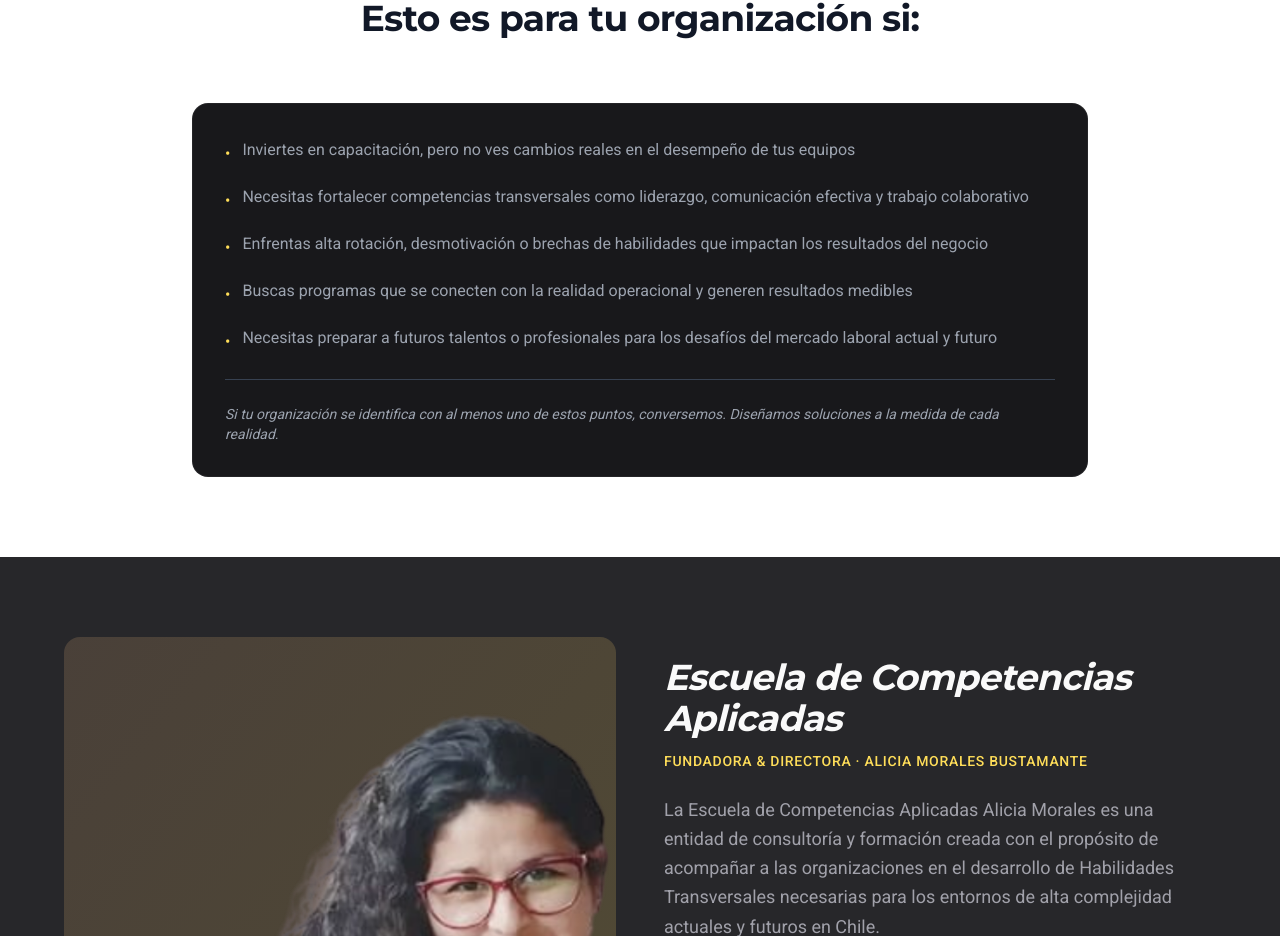
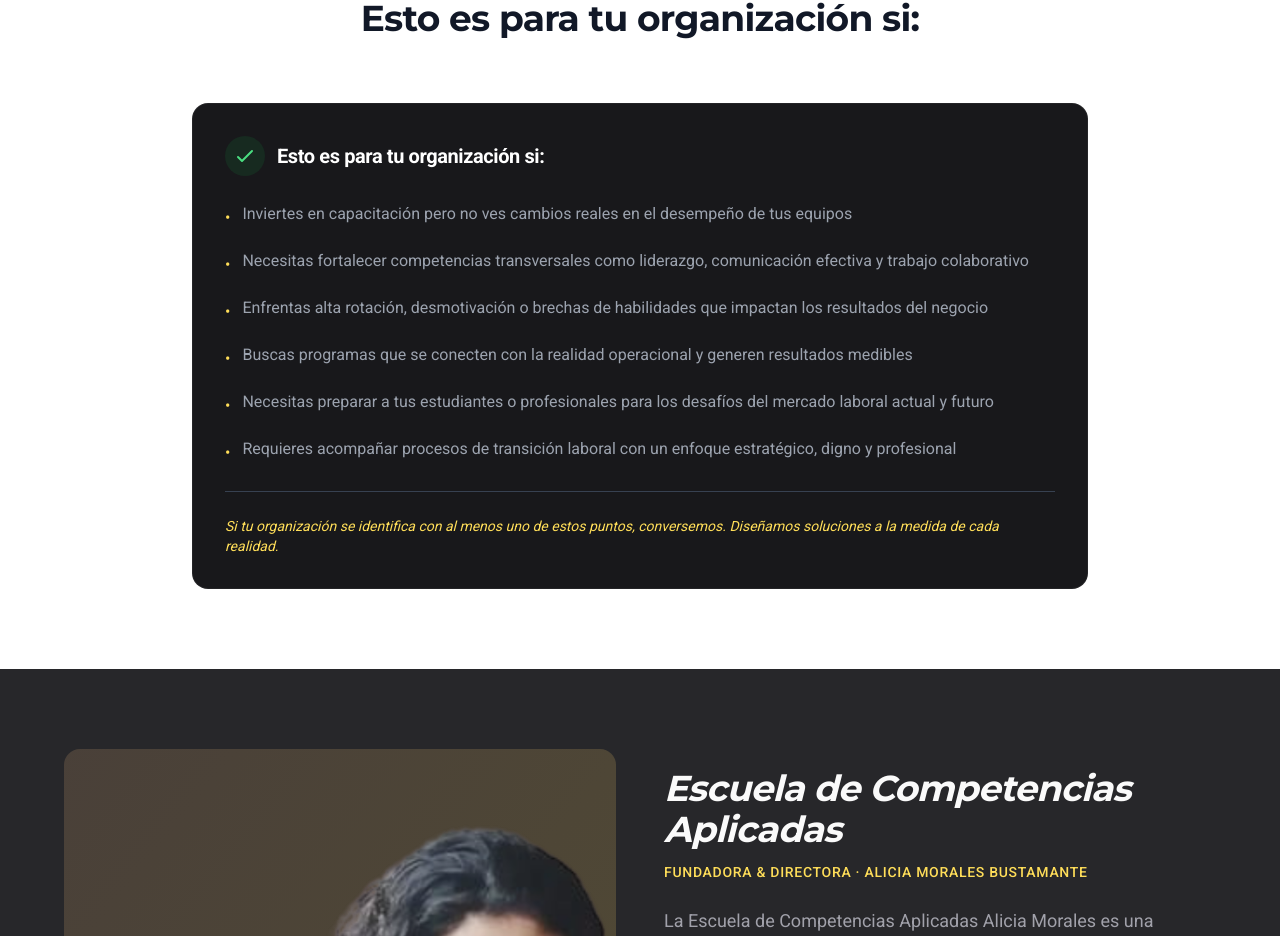
Before and after one commit to mauro6287-blip/alicia-morales-coach, a Next.js app: page / in a window 1280 px wide. Shown: the part 6326-7262 px from the top of the page. Built offline with nearby package versions, Linux system fonts and the light colour scheme.

Commit message:
Update ParaQuienEs card with organization-focused content and header
Co-Authored-By: Claude Opus 4.6 <noreply@anthropic.com>

```diff
--- a/sections/ParaQuienEs.tsx
+++ b/sections/ParaQuienEs.tsx
@@ -3,11 +3,12 @@
 import ScrollReveal from "@/components/ScrollReveal";
 
 const perfilIdeal = [
-    "Inviertes en capacitación, pero no ves cambios reales en el desempeño de tus equipos",
+    "Inviertes en capacitación pero no ves cambios reales en el desempeño de tus equipos",
     "Necesitas fortalecer competencias transversales como liderazgo, comunicación efectiva y trabajo colaborativo",
     "Enfrentas alta rotación, desmotivación o brechas de habilidades que impactan los resultados del negocio",
     "Buscas programas que se conecten con la realidad operacional y generen resultados medibles",
-    "Necesitas preparar a futuros talentos o profesionales para los desafíos del mercado laboral actual y futuro",
+    "Necesitas preparar a tus estudiantes o profesionales para los desafíos del mercado laboral actual y futuro",
+    "Requieres acompañar procesos de transición laboral con un enfoque estratégico, digno y profesional",
 ];
 
 export default function ParaQuienEs() {
@@ -30,6 +31,27 @@ export default function ParaQuienEs() {
 
                 <ScrollReveal delay={100}>
                     <div className="rounded-2xl border border-white/5 bg-[#18181b] p-8">
+                        <div className="mb-6 flex items-center gap-3">
+                            <div className="flex h-10 w-10 items-center justify-center rounded-full bg-green-900/30 text-green-400">
+                                <svg
+                                    className="h-6 w-6"
+                                    fill="none"
+                                    stroke="currentColor"
+                                    viewBox="0 0 24 24"
+                                >
+                                    <path
+                                        strokeLinecap="round"
+                                        strokeLinejoin="round"
+                                        strokeWidth={2}
+                                        d="M5 13l4 4L19 7"
+                                    />
+                                </svg>
+                            </div>
+                            <h3 className="text-xl font-semibold text-white">
+                                Esto es para tu organización si:
+                            </h3>
+                        </div>
+
                         <ul className="space-y-4">
                             {perfilIdeal.map((item, index) => (
                                 <li key={index} className="flex items-start gap-3">
@@ -41,7 +63,7 @@ export default function ParaQuienEs() {
 
                         <hr className="my-6 border-gray-700" />
 
-                        <p className="text-sm italic text-gray-400">
+                        <p className="text-sm italic text-primary">
                             Si tu organización se identifica con al menos uno de estos puntos, conversemos.
                             Diseñamos soluciones a la medida de cada realidad.
                         </p>
```
